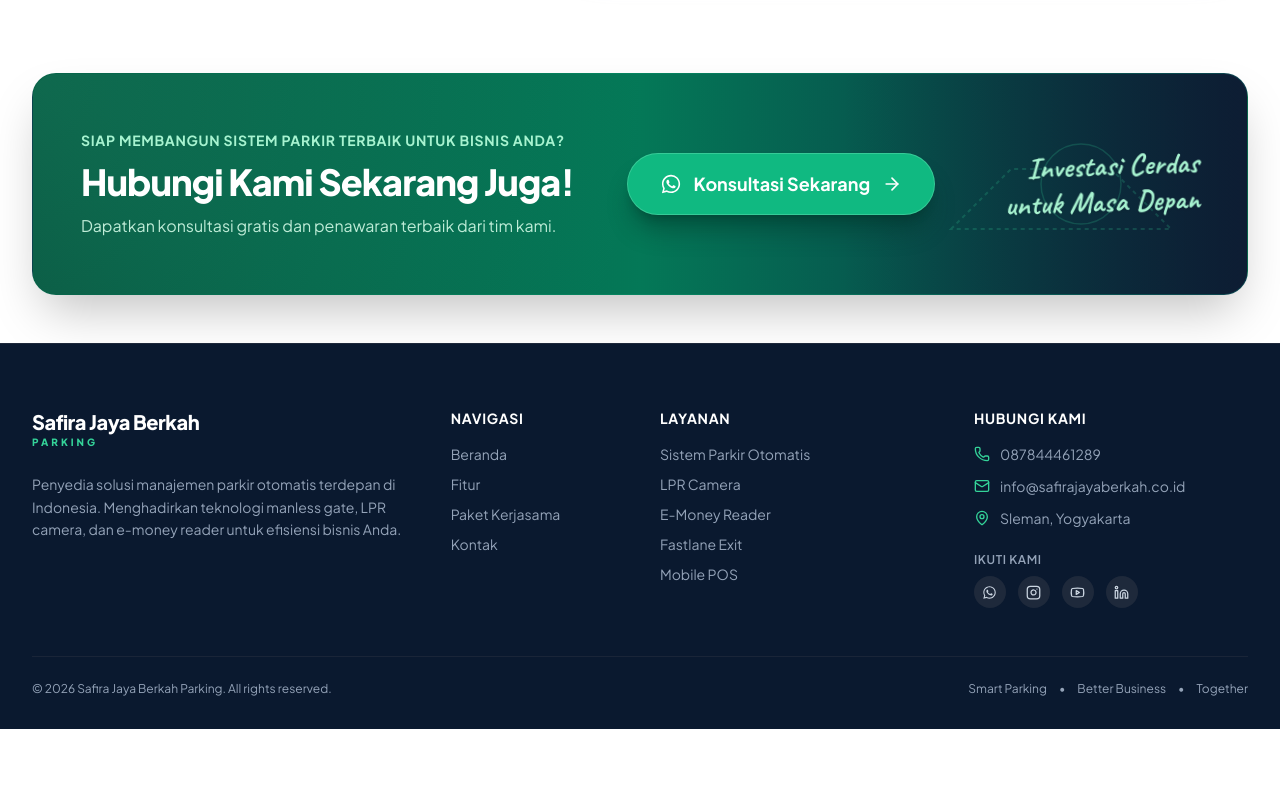
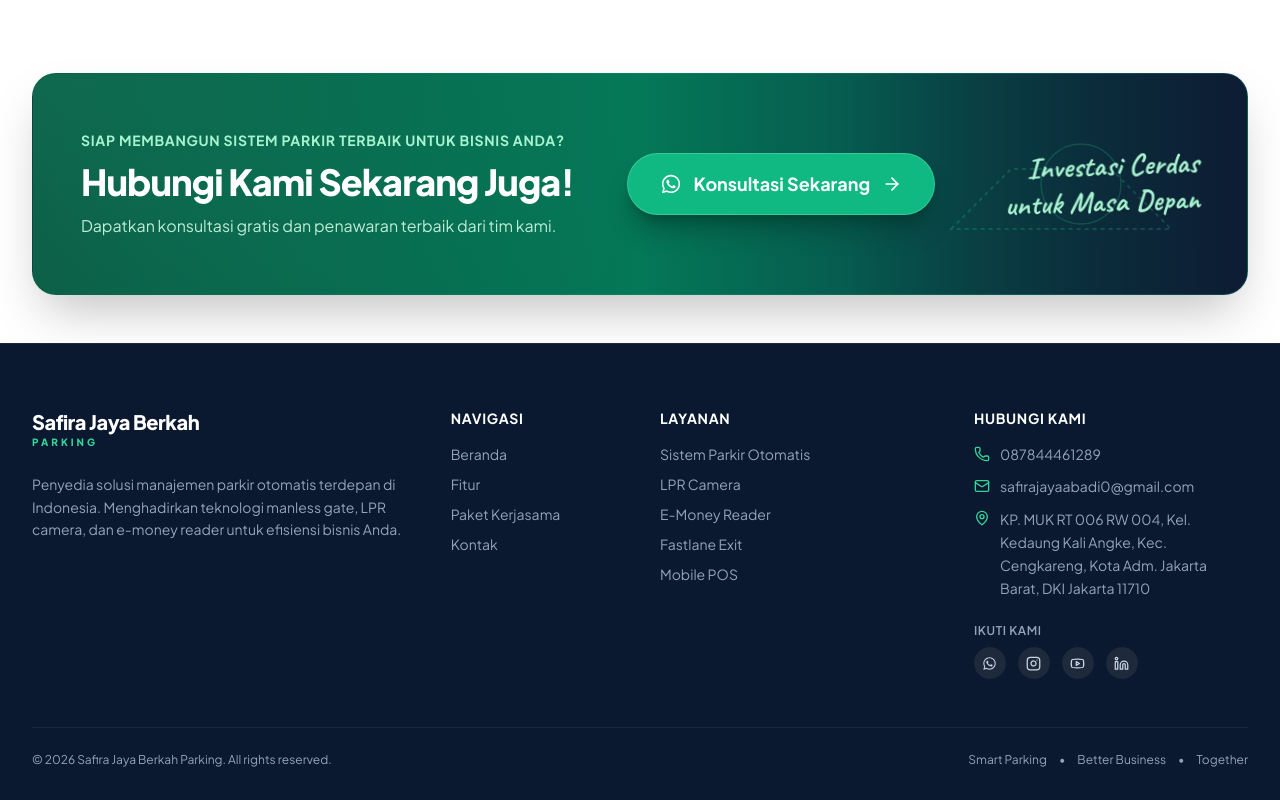
Before and after one commit to MiftakhuSubkhan/safira-jaya-berkah, a Next.js app: page / in a window 1280 px wide. Shown: the part 2801-3601 px from the top of the page. Before the commit the page ends 3530 px from the top, so only its background shows below. Built offline with nearby package versions, Linux system fonts and the light colour scheme.

Commit message:
chore: update official business address and email according to NIB

```diff
--- a/src/app/layout.tsx
+++ b/src/app/layout.tsx
@@ -14,7 +14,7 @@
     "Smart Parking Indonesia",
     "Parkir E-Money",
     "Palang Parkir Otomatis",
-    "Pengelolaan Parkir Yogyakarta",
+    "Pengelolaan Parkir Jakarta",
   ],
   authors: [{ name: "Safira Jaya Berkah Parking" }],
   openGraph: {
--- a/src/components/Footer.tsx
+++ b/src/components/Footer.tsx
@@ -96,9 +96,9 @@
                 <span>{COMPANY_INFO.email}</span>
               </a>
 
-              <div className="flex items-center gap-2.5">
-                <MapPin size={16} className="text-emerald-400 flex-shrink-0" />
-                <span>{COMPANY_INFO.location}</span>
+              <div className="flex items-start gap-2.5">
+                <MapPin size={16} className="text-emerald-400 flex-shrink-0 mt-0.5" />
+                <span className="leading-relaxed">{COMPANY_INFO.location}</span>
               </div>
             </div>
 
--- a/src/constants/index.ts
+++ b/src/constants/index.ts
@@ -15,6 +15,8 @@
   description:
     "Penyedia solusi manajemen parkir otomatis terdepan di Indonesia. Menghadirkan teknologi manless gate, LPR camera, dan e-money reader untuk efisiensi bisnis Anda.",
   phone: "087844461289",
-  email: "info@safirajayaberkah.co.id",
-  location: "Sleman, Yogyakarta",
+  email: "safirajayaabadi0@gmail.com",
+  location:
+    "KP. MUK RT 006 RW 004, Kel. Kedaung Kali Angke, Kec. Cengkareng, Kota Adm. Jakarta Barat, DKI Jakarta 11710",
+  kbli: "52215 - Aktivitas Perparkiran di Luar Badan Jalan (Off Street Parking)",
 };
```
